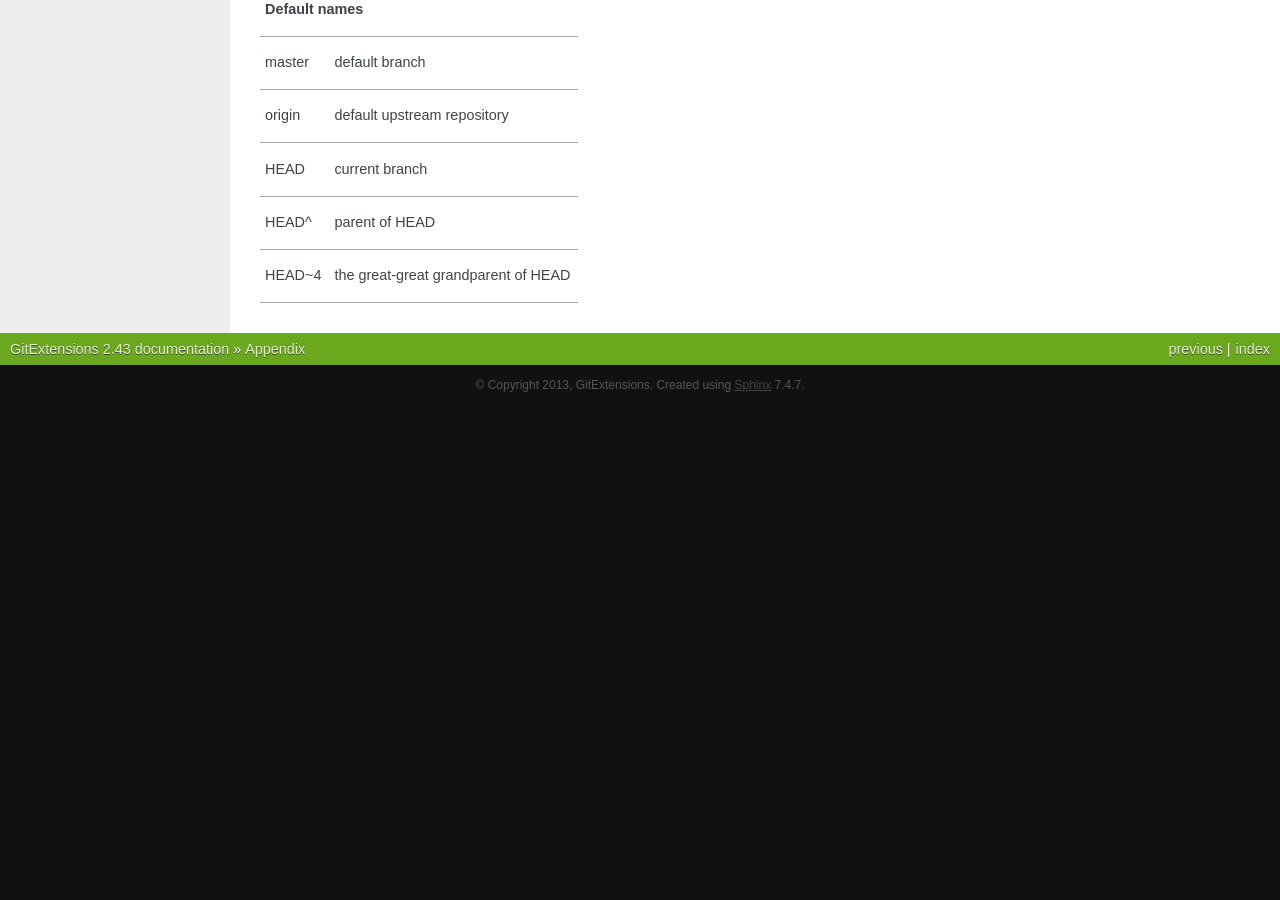
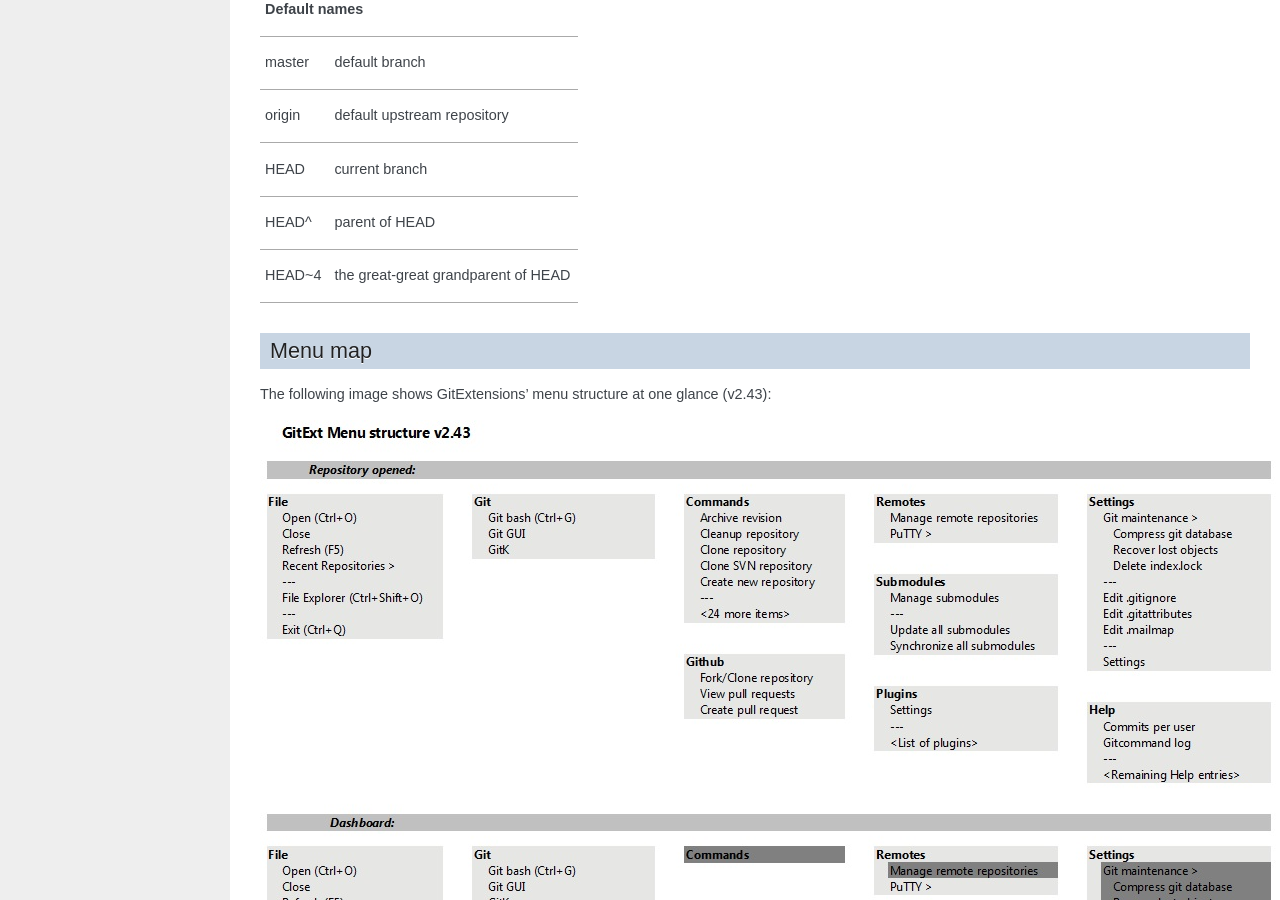
Before and after one commit to martinqt/GitExtensionsDoc, a Sphinx documentation site: the page built from source/z_appendix.rst, in a window 1280 px wide and 900 px high, scrolled down 1586 px. Built offline with Sphinx 7.4.7, drawn with Linux system fonts in a browser that asks for light colours; before the commit the page ends 1991 px from its top, so only the background shows below that.

Commit message:
add menu map for v2.43 to appendix

```diff
--- a/source/z_appendix.rst
+++ b/source/z_appendix.rst
@@ -75,3 +75,10 @@
 +------------+------------------------------------------+
 |HEAD~4      | the great-great grandparent of HEAD      |
 +------------+------------------------------------------+
+
+
+Menu map
+--------
+The following image shows GitExtensions' menu structure at one glance (v2.43):
+
+.. image:: /images/development/GitExt_Menu_Structure_2.43.jpg
```
Also changed, not shown: source/images/development/GitExt_Menu_Structure_2.43.jpg (added).
